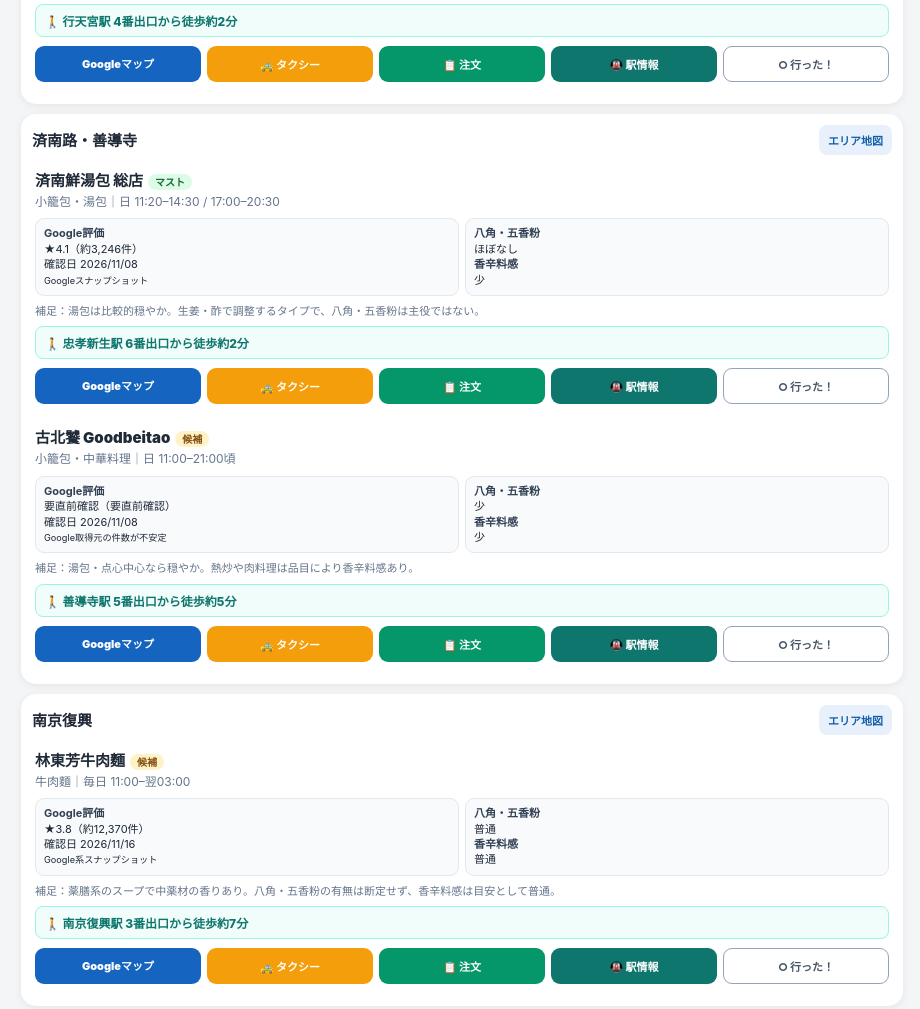
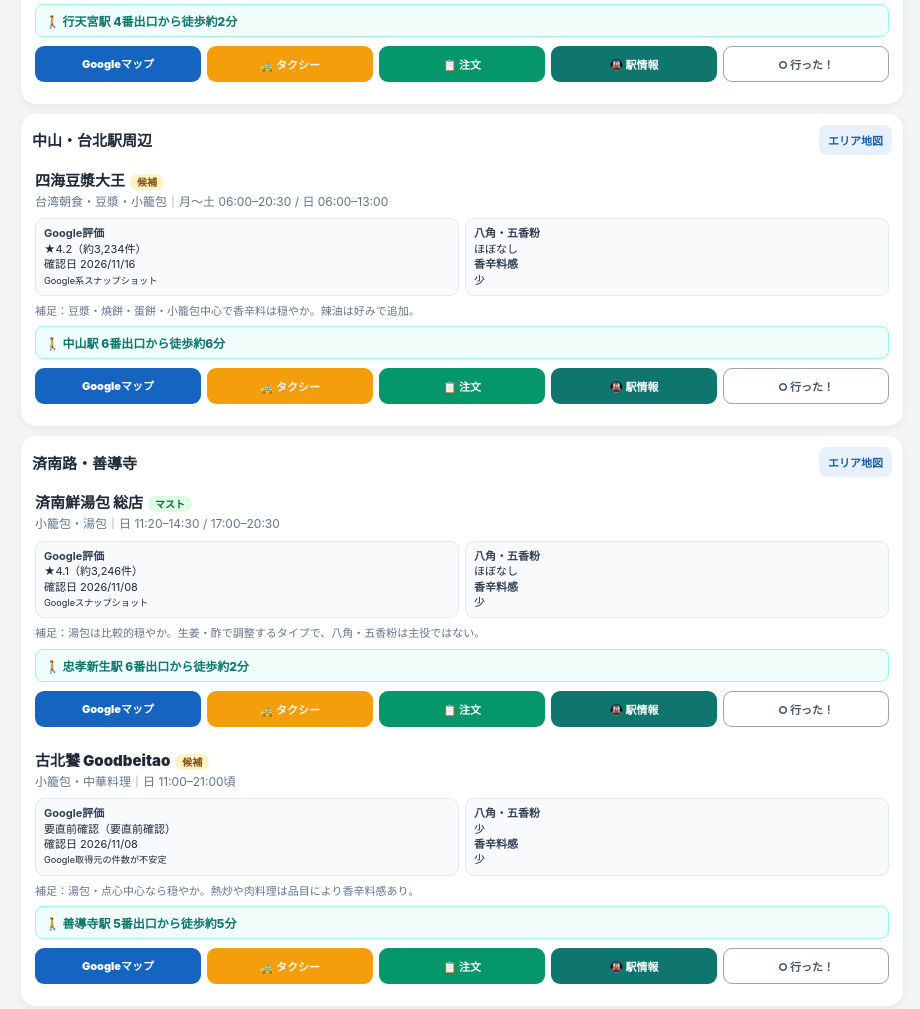
Before and after one commit to aki1050sun-art/taipei-nov-2026, a plain HTML site: page index.html in a window 1280 px wide. Shown: the part 2747-3756 px from the top of the page, without its empty margins (178-1098 px from the left). Drawn offline with Linux system fonts and the light colour scheme.

Commit message:
11/22予定に四海豆漿大王を明示表示

```diff
--- a/index.html
+++ b/index.html
@@ -60,6 +60,7 @@ main{max-width:900px;margin:auto;padding:9px}.topbar{display:grid;grid-template-
       <div class="tlrow"><div class="tltime">20:30頃</div><div class="tlbody">方家雞肉飯<small>寧夏夜市。夜の締め。</small></div></div>
     </div>
     <div class="area"><div class="areahead"><h3>行天宮</h3><a class="arealink" target="_blank" href="https://www.google.com/maps/search/?api=1&query=%E8%A1%8C%E5%A4%A9%E5%AE%AE%20%E5%8F%B0%E5%8C%97">エリア地図</a></div><div id="p-liangsu"></div></div>
+    <div class="area"><div class="areahead"><h3>中山・台北駅周辺</h3><a class="arealink" target="_blank" href="https://www.google.com/maps/search/?api=1&query=%E4%B8%AD%E5%B1%B1%20%E5%8F%B0%E5%8C%97">エリア地図</a></div><div id="p-sihai"></div></div>
     <div class="area"><div class="areahead"><h3>済南路・善導寺</h3><a class="arealink" target="_blank" href="https://www.google.com/maps/search/?api=1&query=%E6%BF%9F%E5%8D%97%E8%B7%AF%20%E5%8F%B0%E5%8C%97">エリア地図</a></div><div id="p-jinan"></div><div id="p-good"></div></div>
     <div class="area"><div class="areahead"><h3>南京復興</h3><a class="arealink" target="_blank" href="https://www.google.com/maps/search/?api=1&query=%E5%8D%97%E4%BA%AC%E5%BE%A9%E8%88%88%20%E5%8F%B0%E5%8C%97">エリア地図</a></div><div id="p-lindongfang"></div></div>
     <div class="area"><div class="areahead"><h3>西門</h3><a class="arealink" target="_blank" href="https://www.google.com/maps/search/?api=1&query=%E8%A5%BF%E9%96%80%E7%94%BA%20%E5%8F%B0%E5%8C%97">エリア地図</a></div><div id="p-tianti"></div></div>
```
